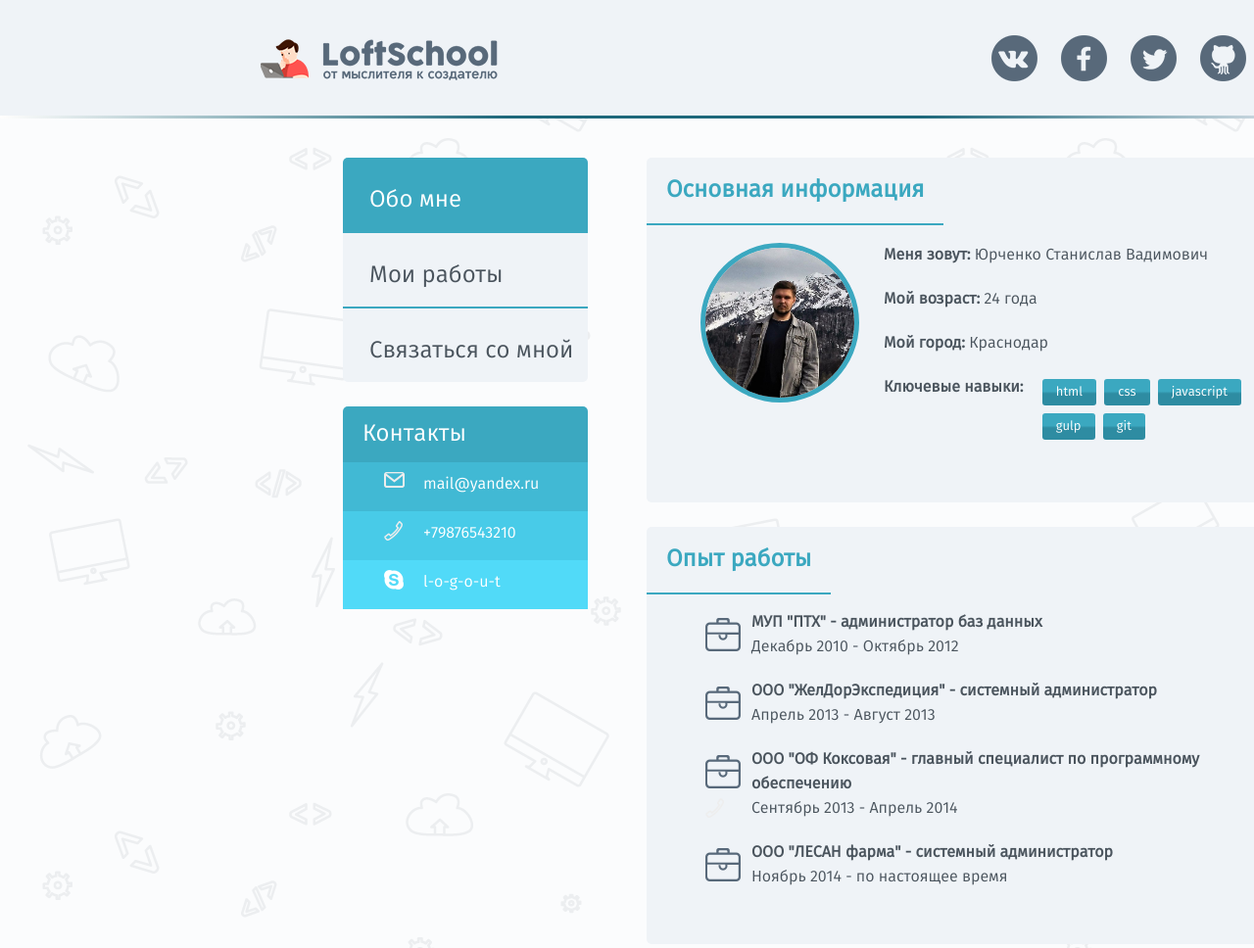
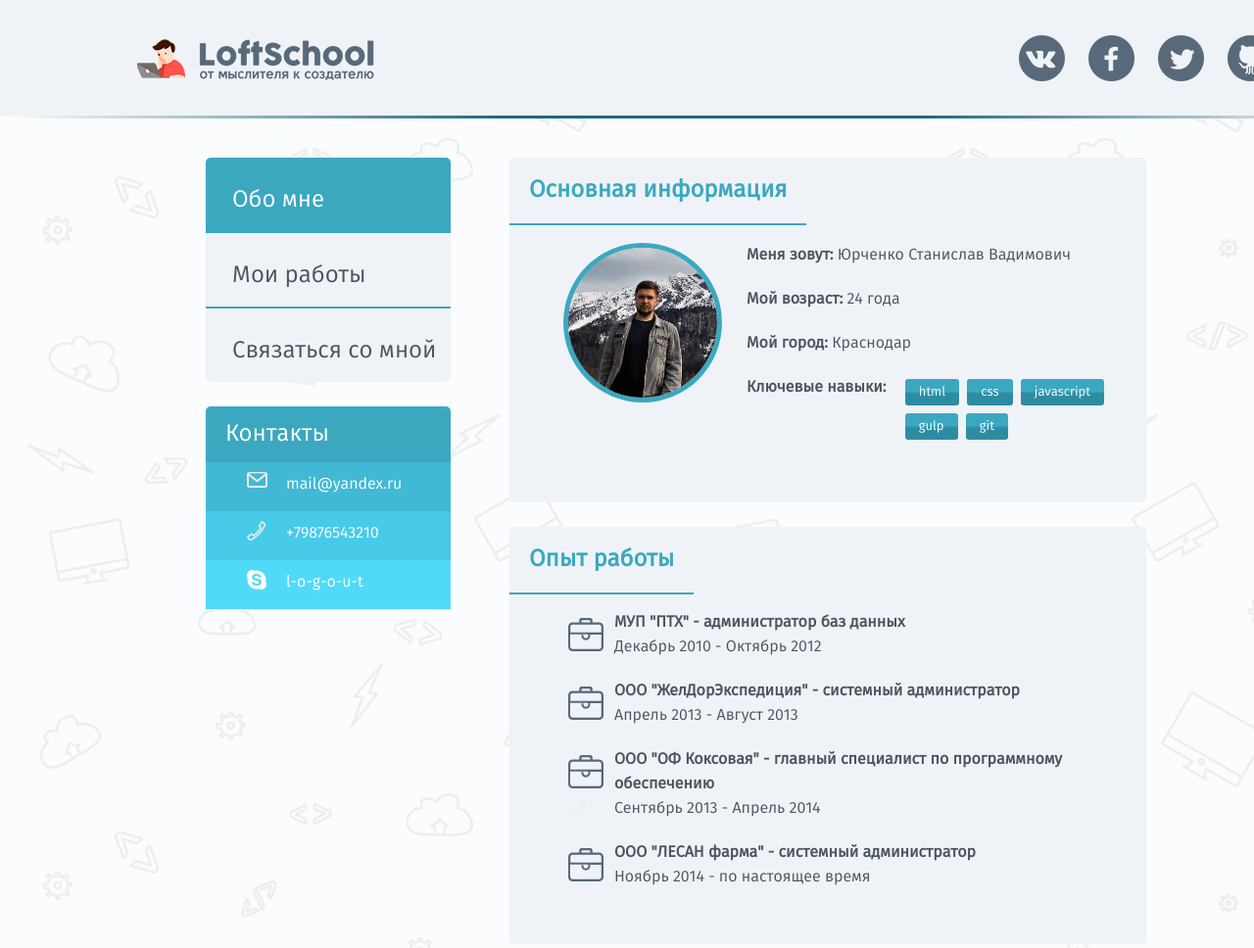
Before and after one commit to yurchenkosv/loft-workflow-1, a website: page index.html in a window 1280 px wide. Shown: the top 968 px of the page at 98% size. Drawn offline with Linux system fonts and the light colour scheme.

Commit message:
Прибит футер, лого картинкой, исправлен README.md, верстка не разваливается

```diff
--- a/css/content.css
+++ b/css/content.css
@@ -30,6 +30,7 @@
 	 margin:0;
 	 margin-left: 25px;
 	 padding:0;
+	 max-width: 400px;
 }
 
 .bold_text{
--- a/css/main.css
+++ b/css/main.css
@@ -7,22 +7,19 @@ body{
 .header{
 	background-color: #eff3f7;
 	height: 78px;
-	padding: 40px 0 0 10%;
+	padding: 40px 0 0 0;
 }
 
 .logo{
-	padding-left:242px;
-	padding-top:42px;
 	margin-left: 10%;
-	background-image: url("../images/logo.png");
-	background-repeat: no-repeat;
+	position: relative;
 	float: left;
 }
 
 .social{
 	display: inline-block;
     float: left;
-    margin: -4px 0 0 40%;
+    margin: -4px 0 0 47%;
 }
 
 .footer{
@@ -31,6 +28,7 @@ body{
 	width: 100%;
 	bottom: 0;
 	margin-top: 40px;
+	clear: both;
 	font-family: fira_sansbook, Arial, sans-serif;
 }
 
@@ -49,14 +47,14 @@ body{
 
 
 .main{
-	margin: 40px 0 0 25%;
+	margin: 40px 0 40px 15%;
 	font-family: fira_sansbook, Arial, sans-serif;
 }
 
 .left_sidebar{
 	display: inline-block;
 	float: left;
-
+	margin-bottom: 40px;
 }
 
 
--- a/index.html
+++ b/index.html
@@ -14,7 +14,9 @@
 </head>
 <body>
 	<header class="header">
-		<div class="logo"></div>
+		<div class="logo">
+			<img src="images/logo.png" alt="Logo">
+		</div>
 		<div class="social">
 			<a href="http://vk.com"></a>
 			<a href="http://facebook.com"></a>
```
Also changed, not shown: README.md.
